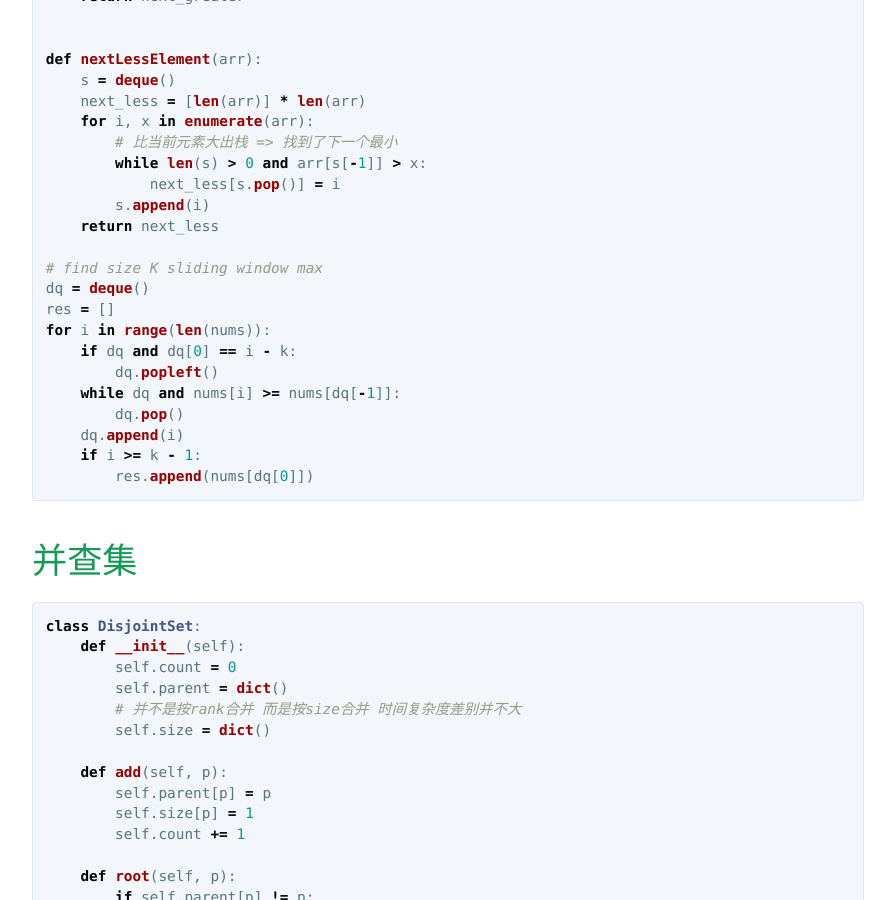
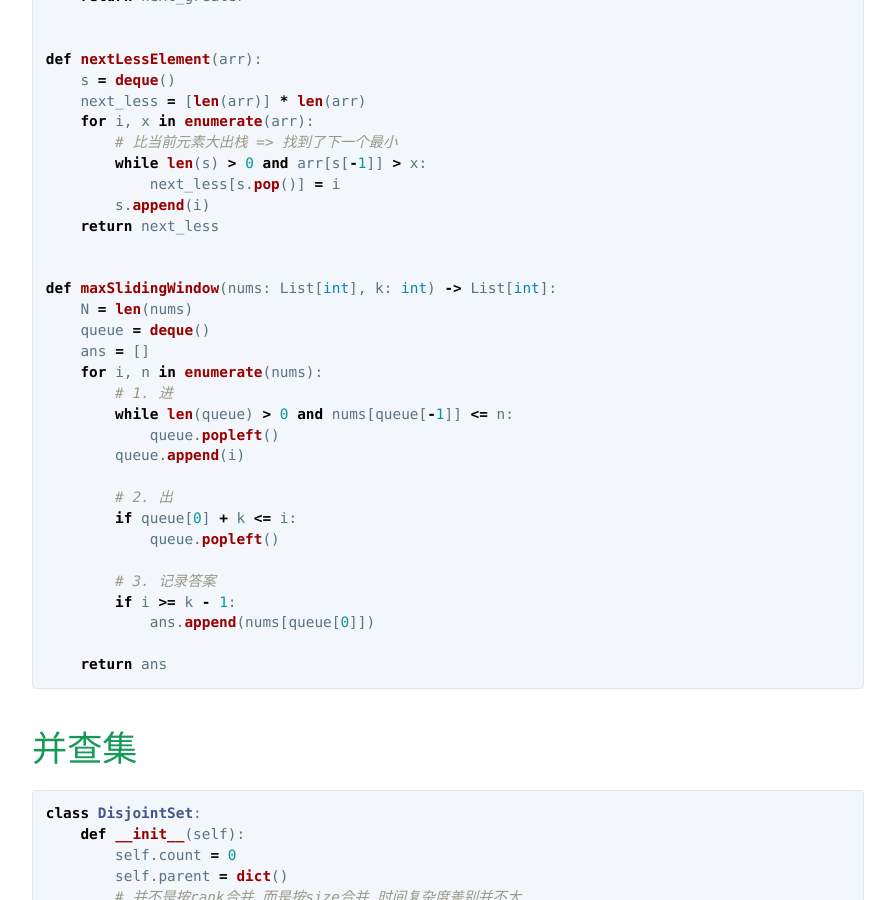
Before and after one commit to nsndimt/nsndimt.github.io, a Jekyll site: the page built from index.md, in a window 1280 px wide and 900 px high, scrolled down 36160 px. Shown: the whole window, without its empty margins (192-1087 px from the left). Built offline with Jekyll 4.4.1, drawn with Linux system fonts in a browser that asks for light colours; the repository's description, which GitHub fills in, is left out; some of the changed text lies outside the part shown.

Commit message:
update montonic queue

````diff
--- a/index.md
+++ b/index.md
@@ -1566,17 +1566,26 @@ def nextLessElement(arr):
         s.append(i)
     return next_less
 
-# find size K sliding window max
-dq = deque()
-res = []
-for i in range(len(nums)):
-    if dq and dq[0] == i - k:
-        dq.popleft()
-    while dq and nums[i] >= nums[dq[-1]]:
-        dq.pop()
-    dq.append(i)
-    if i >= k - 1:
-        res.append(nums[dq[0]])
+
+def maxSlidingWindow(nums: List[int], k: int) -> List[int]:
+    N = len(nums)
+    queue = deque()
+    ans = []
+    for i, n in enumerate(nums):
+        # 1. 进
+        while len(queue) > 0 and nums[queue[-1]] <= n:
+            queue.popleft()
+        queue.append(i)
+
+        # 2. 出
+        if queue[0] + k <= i:
+            queue.popleft()
+
+        # 3. 记录答案
+        if i >= k - 1:
+            ans.append(nums[queue[0]])
+
+    return ans
 ```
 
 # 并查集
````
